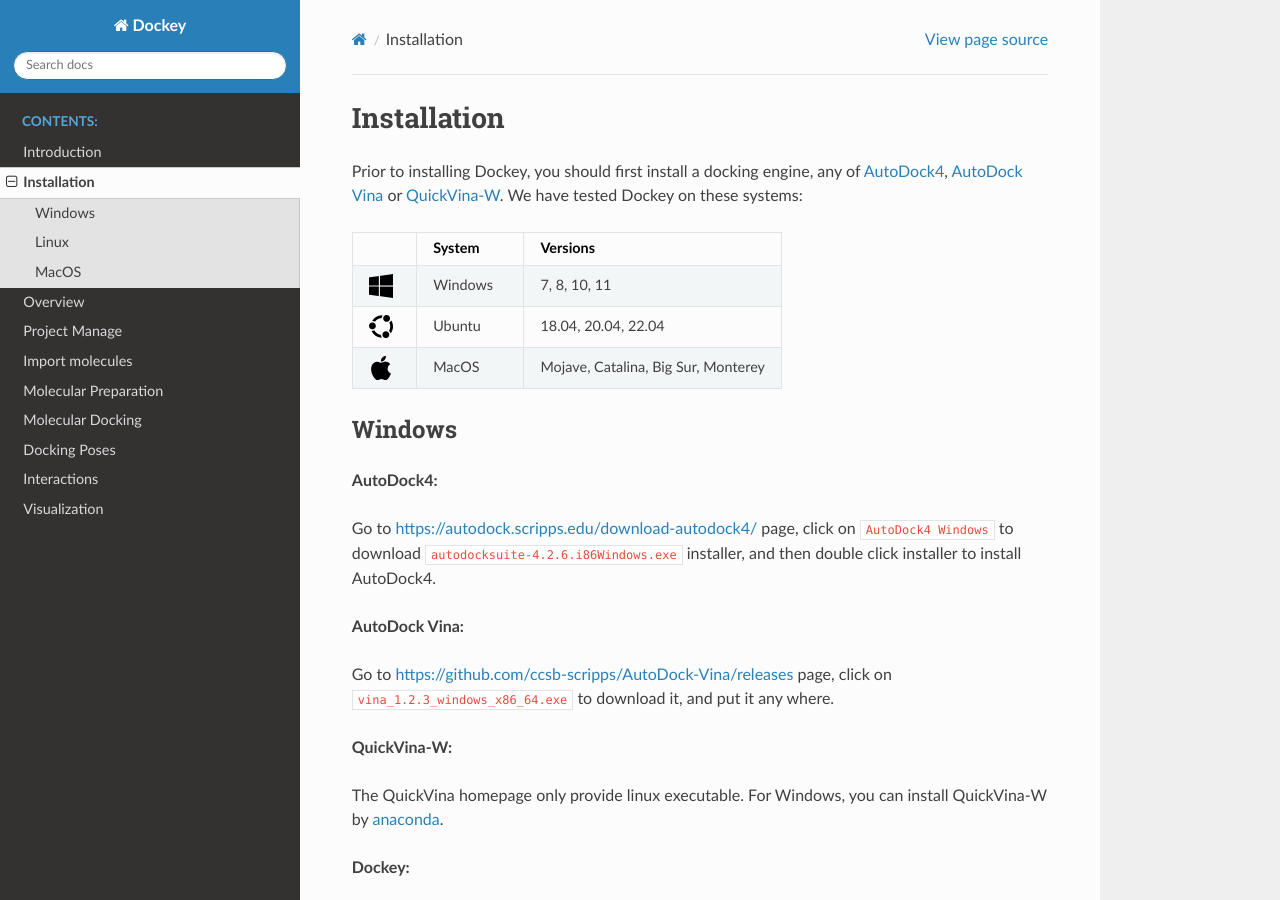
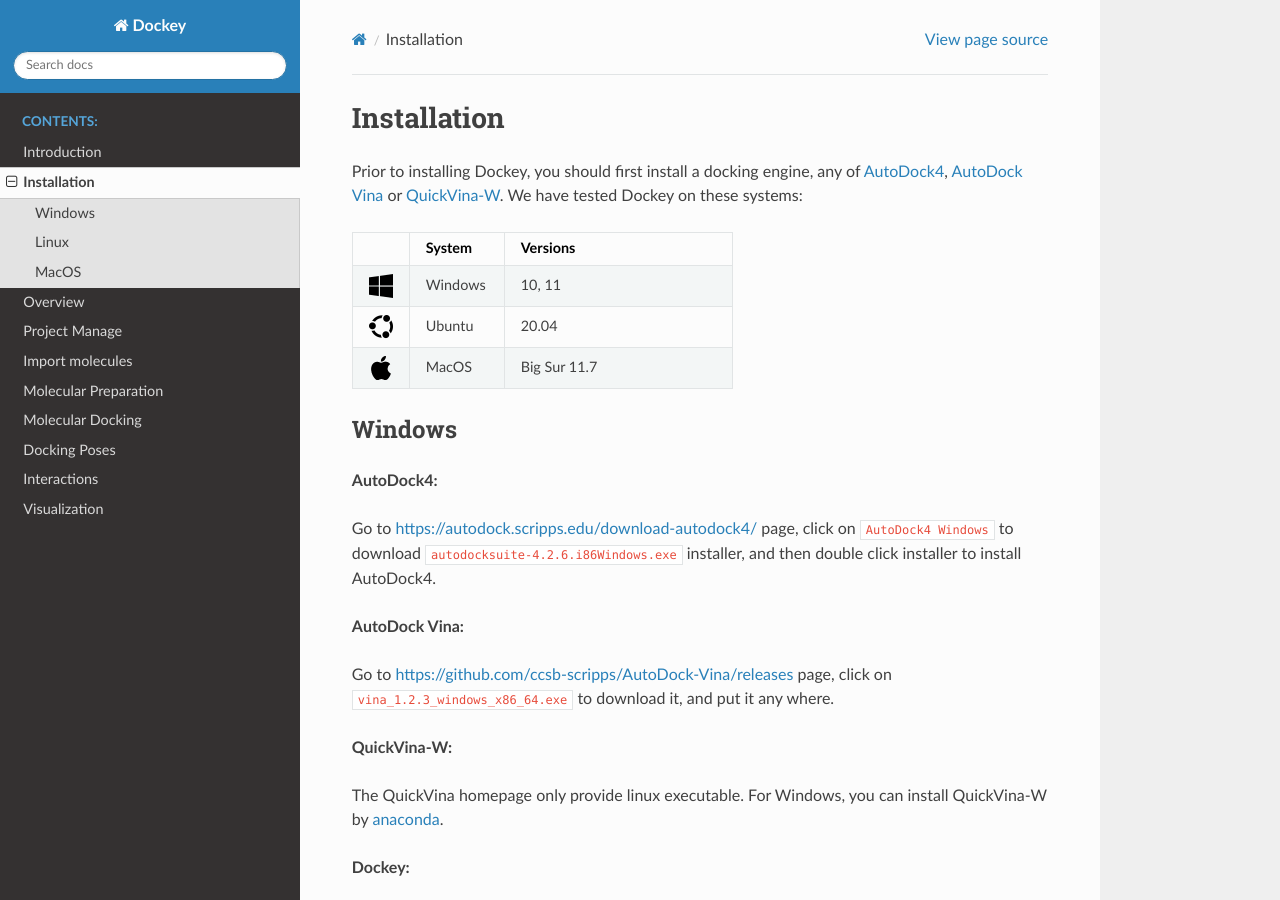
Before and after one commit to lmdu/dockey, a Sphinx documentation site: the page built from docs/source/installation.rst, in a window 1280 px wide and 900 px high. Built offline with Sphinx 7.4.7 and the Read the Docs theme 2.0.0, drawn with Linux system fonts in a browser that asks for light colours.

Commit message:
Update installation.rst

```diff
--- a/docs/source/installation.rst
+++ b/docs/source/installation.rst
@@ -12,13 +12,13 @@
      - Versions
    * - |windows|
      - Windows
-     - 7, 8, 10, 11
+     - 10, 11
    * - |linux|
      - Ubuntu
-     - 18.04, 20.04, 22.04
+     - 20.04
    * - |macos|
      - MacOS
-     - Mojave, Catalina, Big Sur, Monterey
+     - Big Sur 11.7
 
 Windows
 -------
```
